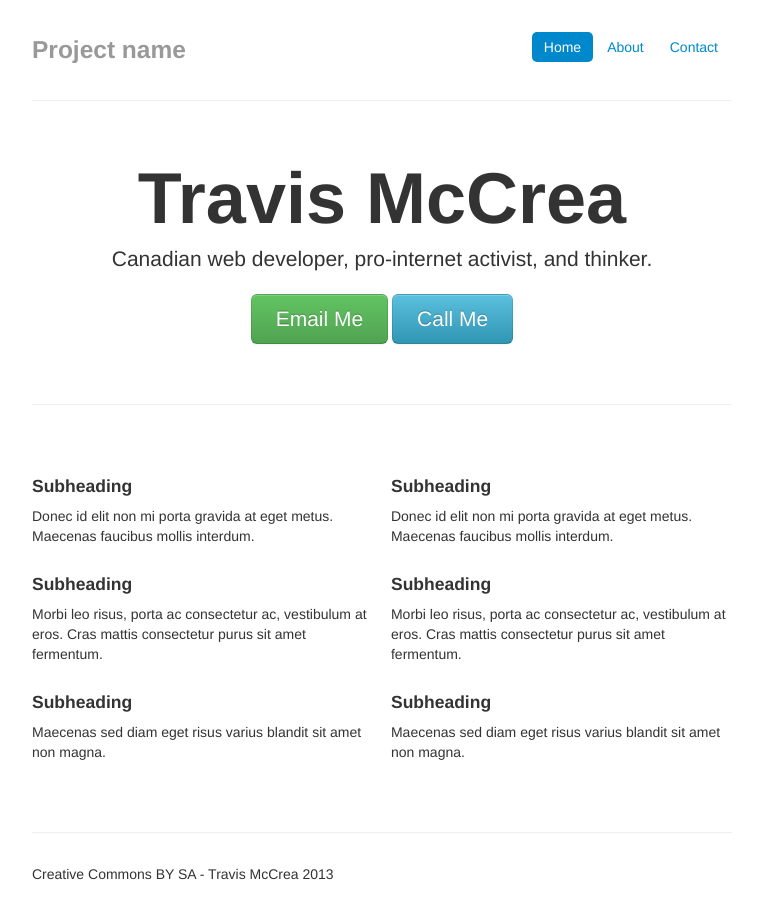
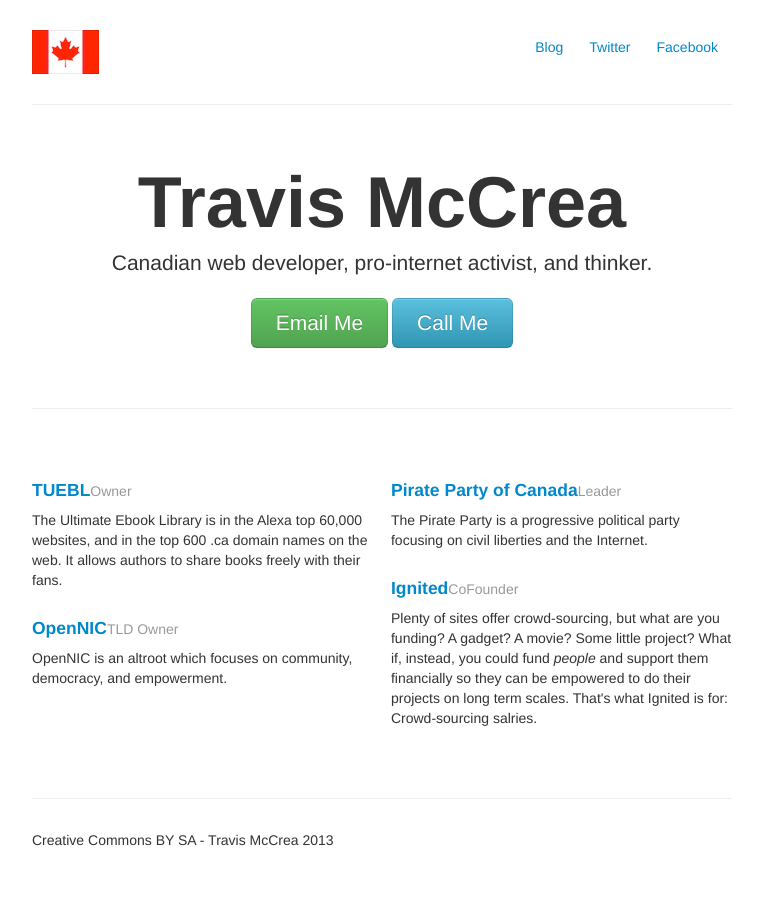
Before and after one commit to travismccrea/travismccrea.github.io, a plain HTML site: page index.html in a window 1280 px wide. Shown: the whole page, without its empty margins (258-1021 px from the left). Drawn offline with nearby package versions, Linux system fonts and the light colour scheme.

Commit message:
Flag and fixed

```diff
--- a/index.html
+++ b/index.html
@@ -62,11 +62,11 @@
 
       <div class="masthead">
         <ul class="nav nav-pills pull-right">
-          <li class="active"><a href="#">Home</a></li>
-          <li><a href="#">About</a></li>
-          <li><a href="#">Contact</a></li>
+          <li><a href="http://travismccrea.com">Blog</a></li>
+          <li><a href="http://twitter.com/teamcoltra">Twitter</a></li>
+          <li><a href="http://facebook.com/teamcoltra">Facebook</a></li>
         </ul>
-        <h3 class="muted">Project name</h3>
+        <h3 class="muted"><img src="/img/flag.jpg"></h3>
       </div>
 
       <hr>
@@ -81,25 +81,19 @@
 
       <div class="row-fluid marketing">
         <div class="span6">
-          <h4>Subheading</h4>
-          <p>Donec id elit non mi porta gravida at eget metus. Maecenas faucibus mollis interdum.</p>
+          <h4><a href="http://tuebl.ca">TUEBL</a><small>Owner</small></h4>
+          <p>The Ultimate Ebook Library is in the Alexa top 60,000 websites, and in the top 600 .ca domain names on the web. It allows authors to share books freely with their fans.</p>
 
-          <h4>Subheading</h4>
-          <p>Morbi leo risus, porta ac consectetur ac, vestibulum at eros. Cras mattis consectetur purus sit amet fermentum.</p>
-
-          <h4>Subheading</h4>
-          <p>Maecenas sed diam eget risus varius blandit sit amet non magna.</p>
+          <h4><a href="http://opennicproject.org">OpenNIC</a><small>TLD Owner</small></h4>
+          <p>OpenNIC is an altroot which focuses on community, democracy, and empowerment.</p>
         </div>
 
         <div class="span6">
-          <h4>Subheading</h4>
-          <p>Donec id elit non mi porta gravida at eget metus. Maecenas faucibus mollis interdum.</p>
+          <h4><a href="https://pirateparty.ca">Pirate Party of Canada</a><small>Leader</small></h4>
+          <p>The Pirate Party is a progressive political party focusing on civil liberties and the Internet.</p>
 
-          <h4>Subheading</h4>
-          <p>Morbi leo risus, porta ac consectetur ac, vestibulum at eros. Cras mattis consectetur purus sit amet fermentum.</p>
-
-          <h4>Subheading</h4>
-          <p>Maecenas sed diam eget risus varius blandit sit amet non magna.</p>
+          <h4><a href="http://weareignited.com">Ignited</a><small>CoFounder</small></h4>
+          <p>Plenty of sites offer crowd-sourcing, but what are you funding? A gadget? A movie? Some little project? What if, instead, you could fund <em>people</em> and support them financially so they can be empowered to do their projects on long term scales. That's what Ignited is for: Crowd-sourcing salries.</p>
         </div>
       </div>
 
```
Also changed, not shown: img/flag.jpg (added).
